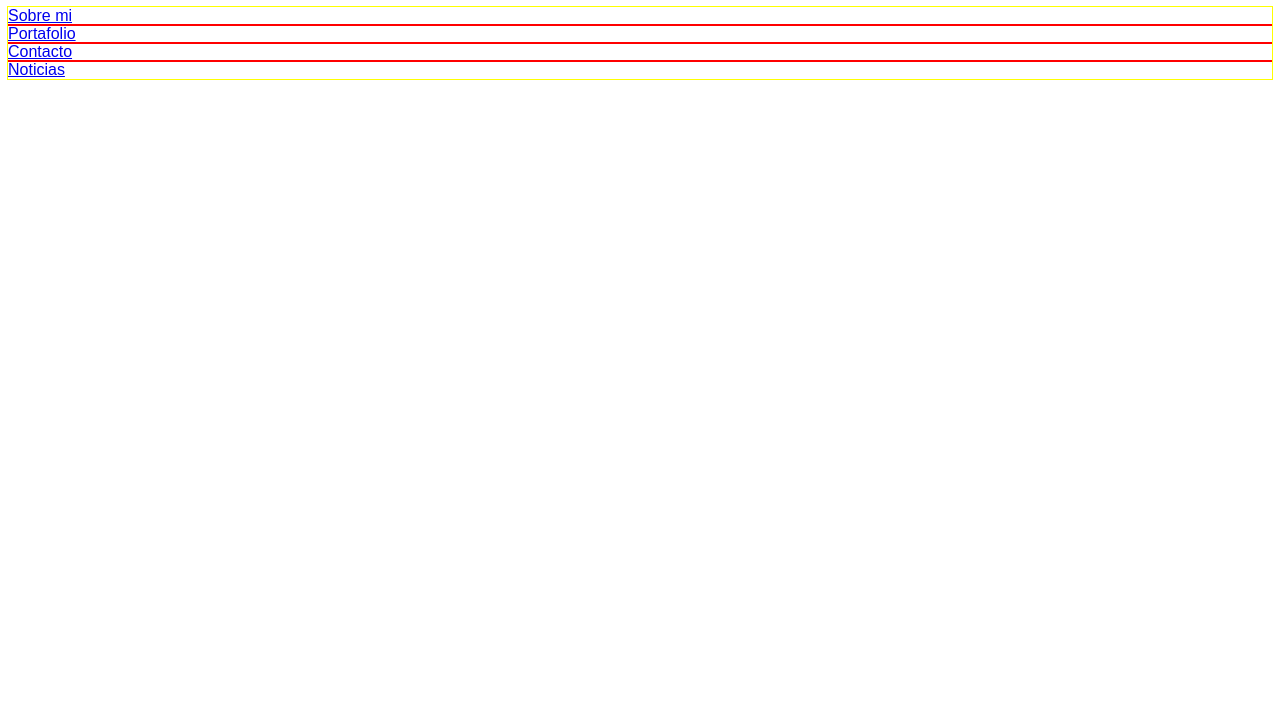
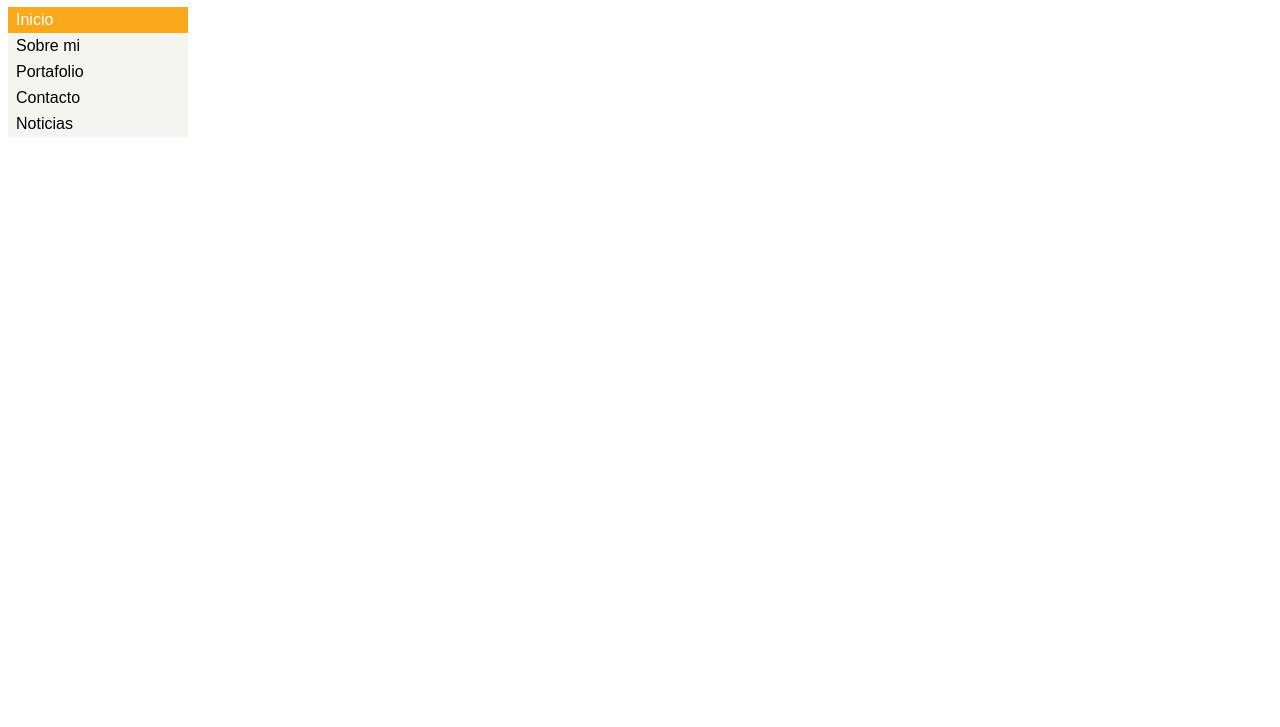
Before and after one commit to ThaliaDiaz/menu-vertical, a plain HTML site: page index.html in a window 1280 px wide. Shown: the part 73-800 px from the top of the page. Drawn offline with Linux system fonts and the light colour scheme.

Commit message:
modificando mi css e index

```diff
--- a/css/main.css
+++ b/css/main.css
@@ -1,13 +1,43 @@
 body{
     font-family: sans-serif;
 }
-
+nav{
+    width: 180px;
+}
 ul{
-    outline: 1px solid yellow;
+    /*outline: 1px solid yellow;*/
     list-style: none;
     margin: 0;
     padding: 0;
+    line-height: 26px;
 }
 li{
-    outline: 1px solid red;
+    background: #f5f5f0
 }
+/*Estados de los enlaces :LoVe/HAte Link Visited Hover Active */
+a{
+    display: block;
+    text-decoration: none;
+    color:#000;
+    padding-left: 8px;
+}
+
+a:hover{
+   background: #e0e0d1;
+}
+
+a:active{
+    background: #333;
+    color:#fff;
+}
+ul li:first-child{
+    background-color: #f9a91a;
+}
+
+ul li:first-child a{
+    color: white;
+}
+
+ul li:first-child a:hover{
+    color:black;
+}
--- a/index.html
+++ b/index.html
@@ -9,12 +9,16 @@
 </head>
 <body>
     <h1>Menú Vertical</h1>
-    <ul>
-        <li><a href="http://laboratoria.la/" target="_blank">Sobre mi</a></li>
-        <li><a href="#">Portafolio</a></li>
-        <li><a href="#">Contacto</a></li>
+    <nav>
+      <ul>
+          <li><a href="http://laboratoria.la/" target="_blank">Inicio</a></li>
+          <li><a href="http://laboratoria.la/" target="_blank">Sobre mi</a></li>
+          <li><a href="#">Portafolio</a></li>
+          <li><a href="#">Contacto</a></li>
         <li><a href="#">Noticias</a></li>
 
-    </ul>
+      </ul>
+    </nav>
+
 </body>
 </html>
```
